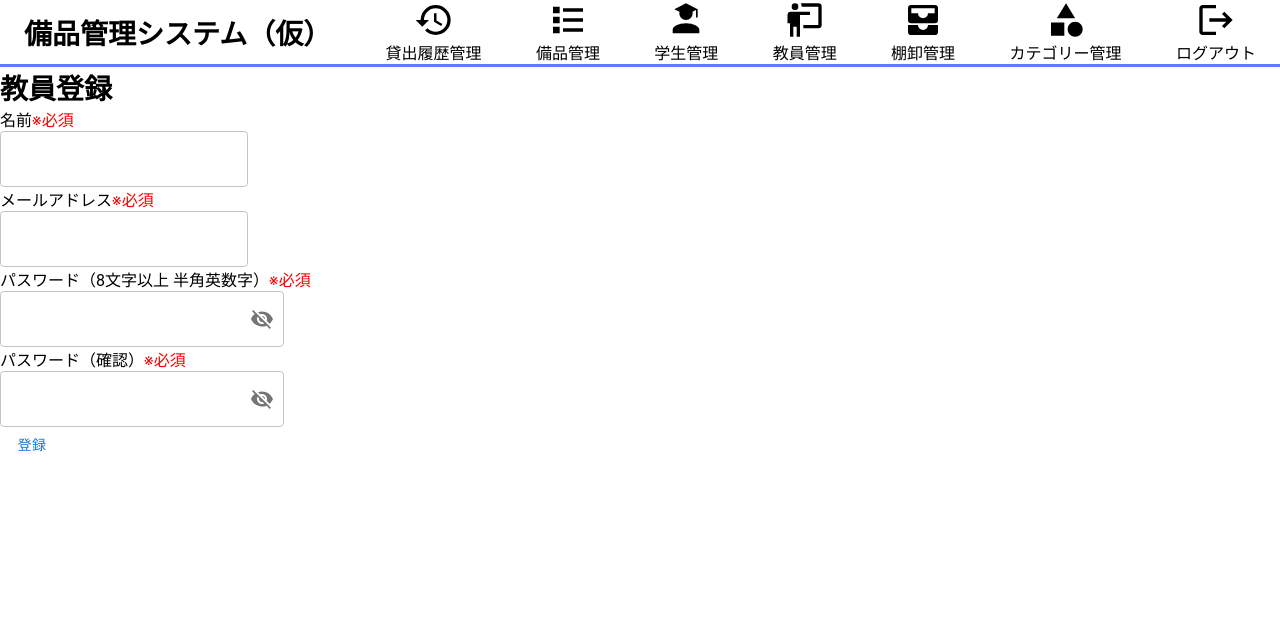
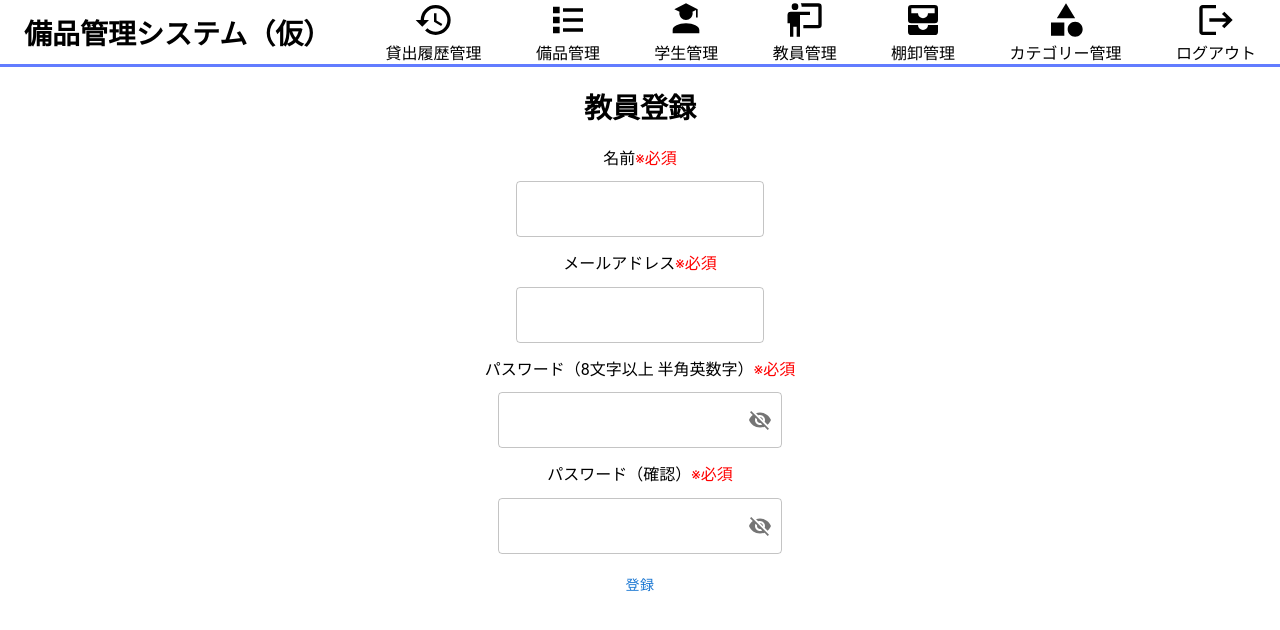
Before and after one commit to takumiTakahata/equipment_management_system, a React (Create React App) app in the folder equipment_management_app/: page / in a window 1280 px wide. Shown: the top 630 px of the page. Built offline with nearby package versions, Linux system fonts and the light colour scheme.

Commit message:
各項目を中心に配置・marginを適用

```diff
--- a/equipment_management_app/src/components/teacher_register.css
+++ b/equipment_management_app/src/components/teacher_register.css
@@ -4,9 +4,8 @@ h1 {
   font-family: "Roboto", sans-serif;
 }
 
-.title {
+.page_title {
   font-size: 28px;
-  margin: 0;
 }
 
 .required_txt {
@@ -32,8 +31,17 @@ h1 {
 .pass_container,
 .passch_container {
   display: flex;
+  justify-content: center;
 }
 
-.column {
-  flex-direction: column;
+.center {
+  text-align: center;
 }
+
+.name_input,
+.mail_input,
+.pass_input,
+.passch_input {
+  margin-top: 1%;
+  margin-bottom: 1%;
+}
--- a/equipment_management_app/src/components/teacher_register.tsx
+++ b/equipment_management_app/src/components/teacher_register.tsx
@@ -53,13 +53,14 @@ function TeacherRegister() {
   return (
     <div id="teacher_register">
       <Header />
-      <h1 className="title">教員登録</h1>
+      <div className="center">
+        <h1 className="page_title">教員登録</h1>
         <form onSubmit={handleSubmit(onSubmit)}>
-        <div className="column">
           <div className="name_container">
             <p className="name_title">名前</p>
             <p className="required_txt">※必須</p>
           </div>
+          <div className="name_input">
             <TextField
               {...register("name", {
                 required: "名前を入力してください",
@@ -71,10 +72,12 @@ function TeacherRegister() {
               as="p"
               className="error_message"
             />
+          </div>
           <div className="eamil_container">
             <p className="mail_title">メールアドレス</p>
             <p className="required_txt">※必須</p>
           </div>
+          <div className="mail_input">
             <TextField
               {...register("mail", {
                 required: "メールアドレスを入力してください",
@@ -90,11 +93,13 @@ function TeacherRegister() {
               as="p"
               className="error_message"
             />
+          </div>
 
           <div className="pass_container">
             <p className="pass_title">パスワード（8文字以上 半角英数字）</p>
             <p className="required_txt">※必須</p>
           </div>
+          <div className="pass_input">
             <OutlinedInput
               id="outlined-adornment-password"
               type={showPassword ? "text" : "password"}
@@ -124,11 +129,13 @@ function TeacherRegister() {
               as="p"
               className="error_message"
             />
+          </div>
 
           <div className="passch_container">
             <p className="passch_title">パスワード（確認）</p>
             <p className="required_txt">※必須</p>
           </div>
+          <div className="passch_input">
             <OutlinedInput
               id="outlined-adornment-password_c"
               type={showPassword_C ? "text" : "password"}
@@ -161,6 +168,7 @@ function TeacherRegister() {
           <Button type="submit">登録</Button>
         </form>
       </div>
+    </div>
   );
 }
 
```
Lines whose indentation alone changed are shown as unchanged.
